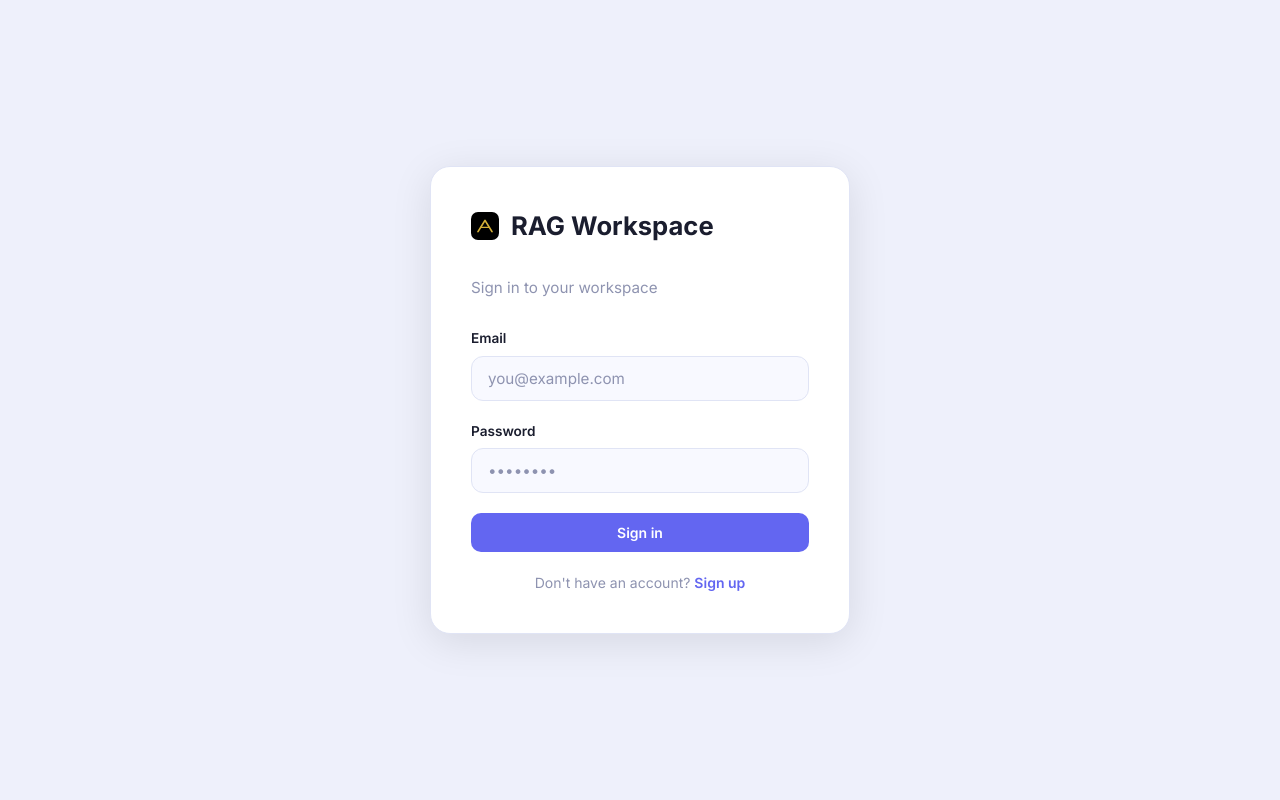
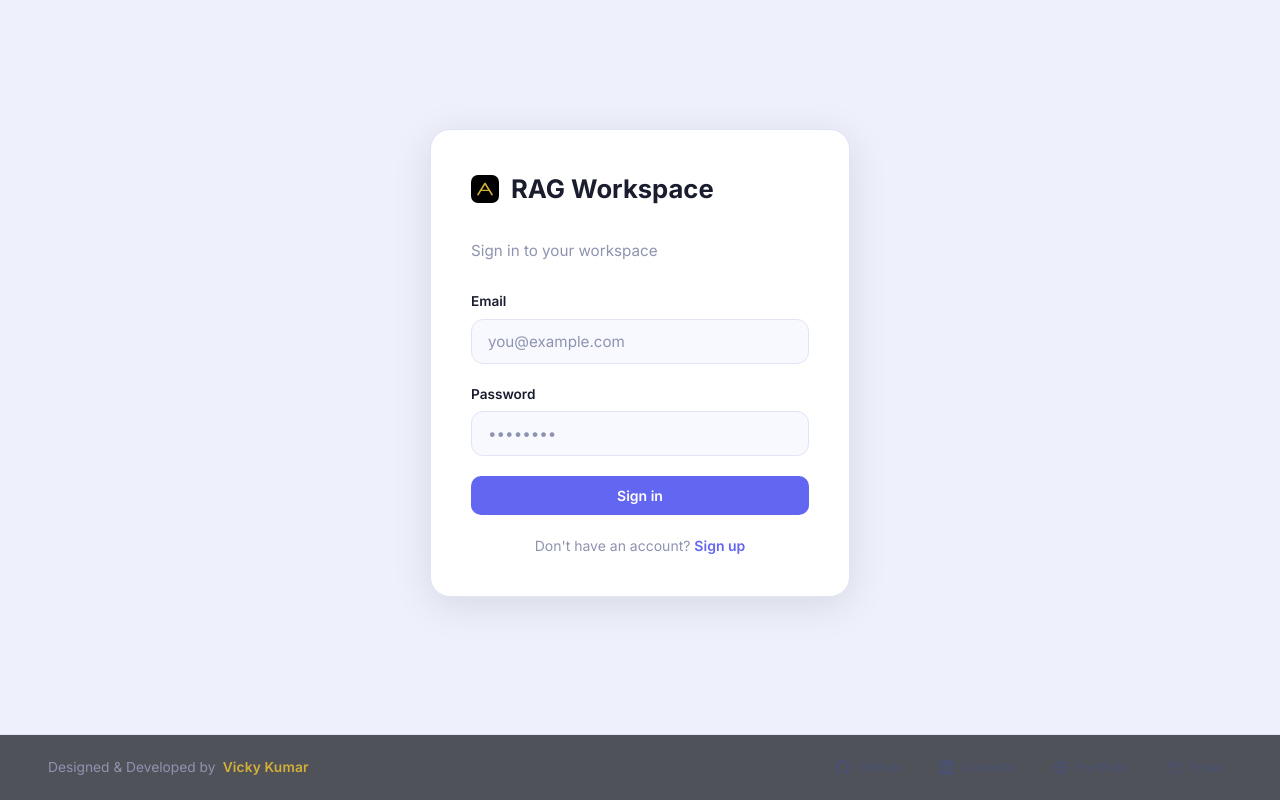
Before and after one commit to vicky0004/rag-workspace, a React (Vite) app in the folder frontend/: page / in a window 1280 px wide. Built offline with nearby package versions, Linux system fonts and the light colour scheme; no server answers.

Commit message:
Feat: added personal details footer

```diff
--- a/frontend/src/pages/AuthPage.css
+++ b/frontend/src/pages/AuthPage.css
@@ -1,14 +1,18 @@
 .auth-page {
   min-height: 100vh;
   display: flex;
+  flex-direction: column;
   align-items: center;
-  justify-content: center;
+  justify-content: space-between;
   background: var(--bg-deep);
-  padding: 1.5rem;
+  padding: 1.5rem 0 0;
+  box-sizing: border-box;
+  width: 100%;
 }
 
 .auth-card {
-  width: 100%;
+  margin: auto 1.5rem;
+  width: calc(100% - 3rem);
   max-width: 420px;
   background: var(--surface);
   border: 1px solid var(--border);
@@ -109,3 +113,77 @@
   font-size: 0.875rem;
   margin: 1.25rem 0 0;
 }
+
+/* Full Width One-Linear Footer */
+.auth-footer {
+  width: 100%;
+  margin-top: 2rem;
+  padding: 1.15rem 3rem;
+  display: flex;
+  align-items: center;
+  justify-content: space-between;
+  border-top: 1px solid var(--border);
+  background: rgba(13, 15, 22, 0.7);
+  backdrop-filter: blur(14px);
+  -webkit-backdrop-filter: blur(14px);
+  font-size: 0.85rem;
+  box-sizing: border-box;
+}
+
+.auth-footer-author {
+  display: flex;
+  align-items: center;
+  gap: 0.45rem;
+  font-size: 0.86rem;
+  color: var(--text-muted);
+  font-weight: 400;
+}
+
+.auth-footer-author .author-lead {
+  color: var(--text-muted);
+}
+
+.auth-footer-author .author-name {
+  color: #d4af37;
+  font-weight: 600;
+  letter-spacing: 0.01em;
+}
+
+.auth-footer-links {
+  display: flex;
+  align-items: center;
+  gap: 1.25rem;
+}
+
+.auth-footer-link {
+  display: inline-flex;
+  align-items: center;
+  gap: 0.45rem;
+  color: var(--text-secondary);
+  text-decoration: none;
+  font-size: 0.84rem;
+  font-weight: 500;
+  transition: all 0.2s ease;
+  padding: 0.25rem 0.55rem;
+  border-radius: 6px;
+}
+
+.auth-footer-link:hover {
+  color: #d4af37;
+  background: rgba(212, 175, 55, 0.08);
+  transform: translateY(-1px);
+}
+
+@media (max-width: 768px) {
+  .auth-footer {
+    padding: 1rem 1.5rem;
+    flex-direction: column;
+    gap: 0.85rem;
+    text-align: center;
+  }
+  .auth-footer-links {
+    flex-wrap: wrap;
+    justify-content: center;
+    gap: 0.75rem;
+  }
+}
--- a/frontend/src/pages/AuthPage.jsx
+++ b/frontend/src/pages/AuthPage.jsx
@@ -131,6 +131,70 @@
           </button>
         </p>
       </div>
+
+      {/* One-linear Full-Width Footer */}
+      <footer className="auth-footer">
+        <div className="auth-footer-author">
+          <span className="author-lead">Designed &amp; Developed by</span>
+          <span className="author-name">Vicky Kumar</span>
+        </div>
+
+        <div className="auth-footer-links">
+          <a
+            href="https://github.com/vicky0004"
+            target="_blank"
+            rel="noopener noreferrer"
+            className="auth-footer-link"
+            title="GitHub"
+          >
+            <svg width="15" height="15" viewBox="0 0 24 24" fill="currentColor">
+              <path d="M12 0C5.37 0 0 5.37 0 12c0 5.31 3.435 9.795 8.205 11.385.6.105.825-.255.825-.57 0-.285-.015-1.23-.015-2.235-3.015.555-3.795-.735-4.035-1.41-.135-.345-.72-1.41-1.23-1.695-.42-.225-1.02-.78-.015-.795.945-.015 1.62.87 1.845 1.23 1.08 1.815 2.805 1.305 3.495.99.105-.78.42-1.305.765-1.605-2.67-.3-5.46-1.335-5.46-5.925 0-1.305.465-2.385 1.23-3.225-.12-.3-.54-1.53.12-3.18 0 0 1.005-.315 3.3 1.23.96-.27 1.98-.405 3-.405s2.04.135 3 .405c2.295-1.56 3.3-1.23 3.3-1.23.66 1.65.24 2.88.12 3.18.765.84 1.23 1.905 1.23 3.225 0 4.605-2.805 5.625-5.475 5.925.435.375.81 1.095.81 2.22 0 1.605-.015 2.895-.015 3.3 0 .315.225.69.825.57A12.02 12.02 0 0024 12c0-6.63-5.37-12-12-12z" />
+            </svg>
+            <span>GitHub</span>
+          </a>
+
+          <a
+            href="https://linkedin.com/in/vicky-cse04"
+            target="_blank"
+            rel="noopener noreferrer"
+            className="auth-footer-link"
+            title="LinkedIn"
+          >
+            <svg width="15" height="15" viewBox="0 0 24 24" fill="currentColor">
+              <path d="M19 0h-14c-2.761 0-5 2.239-5 5v14c0 2.761 2.239 5 5 5h14c2.762 0 5-2.239 5-5v-14c0-2.761-2.238-5-5-5zm-11 19h-3v-11h3v11zm-1.5-12.268c-.966 0-1.75-.79-1.75-1.764s.784-1.764 1.75-1.764 1.75.79 1.75 1.764-.783 1.764-1.75 1.764zm13.5 12.268h-3v-5.604c0-3.368-4-3.113-4 0v5.604h-3v-11h3v1.765c1.396-2.586 7-2.777 7 2.476v6.759z" />
+            </svg>
+            <span>LinkedIn</span>
+          </a>
+
+          <a
+            href="https://csevicky.netlify.app/"
+            target="_blank"
+            rel="noopener noreferrer"
+            className="auth-footer-link"
+            title="Portfolio"
+          >
+            <svg width="15" height="15" viewBox="0 0 24 24" fill="none" stroke="currentColor" strokeWidth="2" strokeLinecap="round" strokeLinejoin="round">
+              <circle cx="12" cy="12" r="10" />
+              <line x1="2" y1="12" x2="22" y2="12" />
+              <path d="M12 2a15.3 15.3 0 0 1 4 10 15.3 15.3 0 0 1-4 10 15.3 15.3 0 0 1-4-10 15.3 15.3 0 0 1 4-10z" />
+            </svg>
+            <span>Portfolio</span>
+          </a>
+
+          <a
+            href="mailto:csevicky03@gmail.com"
+            target="_blank"
+            className="auth-footer-link"
+            title="Email"
+          >
+            <svg width="15" height="15" viewBox="0 0 24 24" fill="none" stroke="currentColor" strokeWidth="2" strokeLinecap="round" strokeLinejoin="round">
+              <path d="M4 4h16c1.1 0 2 .9 2 2v12c0 1.1-.9 2-2 2H4c-1.1 0-2-.9-2-2V6c0-1.1.9-2 2-2z" />
+              <polyline points="22,6 12,13 2,6" />
+            </svg>
+            <span>Email</span>
+          </a>
+        </div>
+      </footer>
     </div>
   );
 }
```
